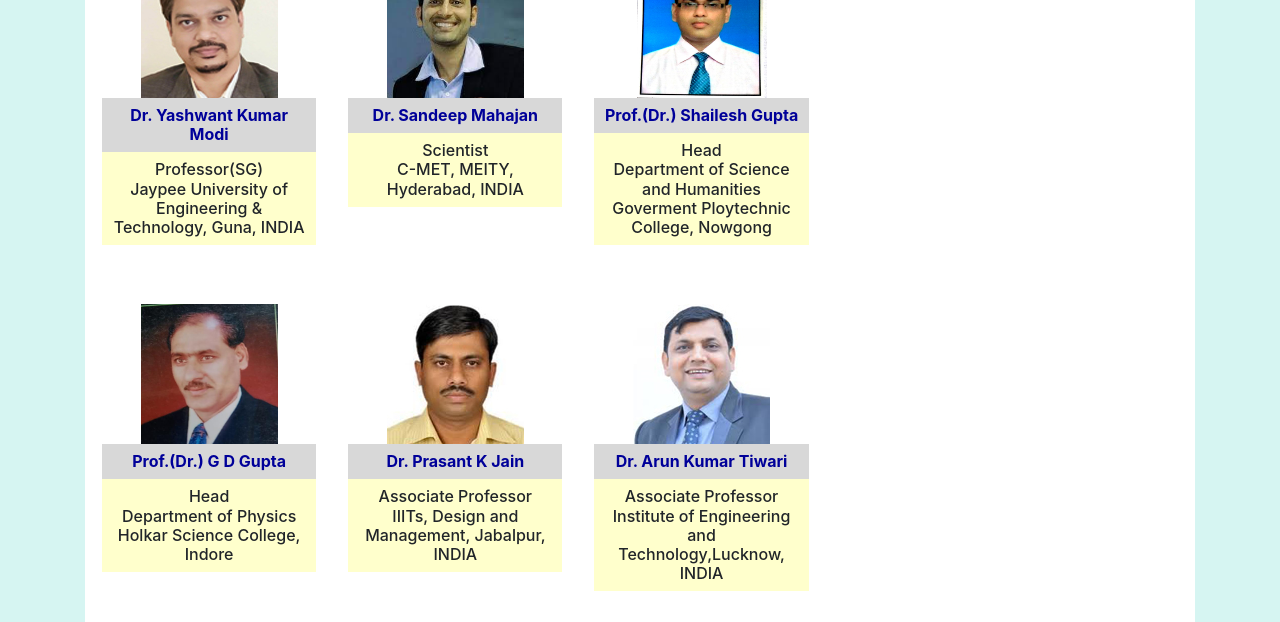
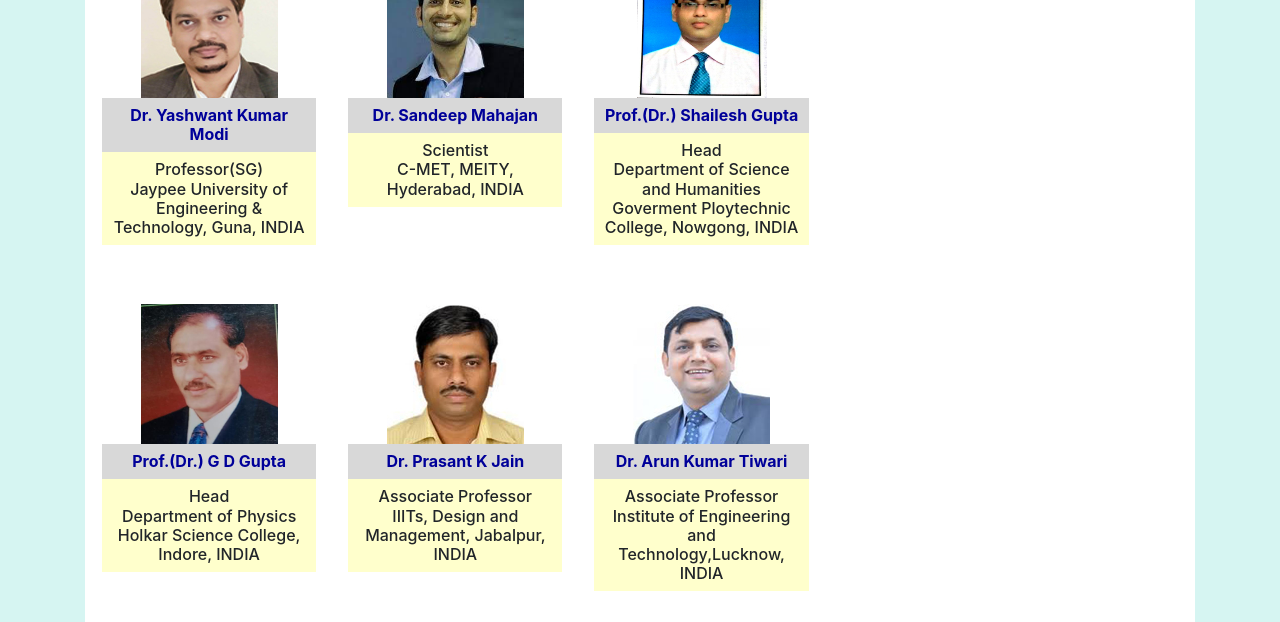
Before and after one commit to Ankush080603/ICMMT, a plain HTML site: page pages/committee.html in a window 1280 px wide. Shown: the part 4560-5182 px from the top of the page. Drawn offline with nearby package versions, Linux system fonts and the light colour scheme; files whose address does not match are found by name.

Commit message:
Update committee.html

```diff
--- a/pages/committee.html
+++ b/pages/committee.html
@@ -467,7 +467,7 @@
 							<div class="col-md-4 p-3 text-center">
 								<img src="/images/National/Shailesh gupta.jpeg" width="130" height="140"/>
 								<h6 class="m-0 p-2" style="background:#D8D8D8; color:#000099; font-weight: bold;">Prof.(Dr.) Shailesh Gupta</h6>
-								<h6 class="m-0 p-2" style="background:#FFFFCC">Head<br>Department of Science and Humanities Goverment Ploytechnic College, Nowgong</h6>
+								<h6 class="m-0 p-2" style="background:#FFFFCC">Head<br>Department of Science and Humanities Goverment Ploytechnic College, Nowgong, INDIA</h6>
 							</div>
 						</div>
 						<h6>&nbsp;</h6>
@@ -477,7 +477,7 @@
 							<div class="col-md-4 p-3 text-center">
 								<img src="/images/National/GDGupta.jpeg" width="137" height="140"/>
 								<h6 class="m-0 p-2" style="background:#D8D8D8; color:#000099; font-weight: bold;">Prof.(Dr.) G D Gupta</h6>
-								<h6 class="m-0 p-2" style="background:#FFFFCC">Head<br>Department of Physics Holkar Science College, Indore</h6>
+								<h6 class="m-0 p-2" style="background:#FFFFCC">Head<br>Department of Physics Holkar Science College, Indore, INDIA</h6>
 							</div>
 							<div class="col-md-4 p-3 text-center">
 								<img src="/images/National/prasant-k-jain.jpg" width="137" height="140"/>
```
